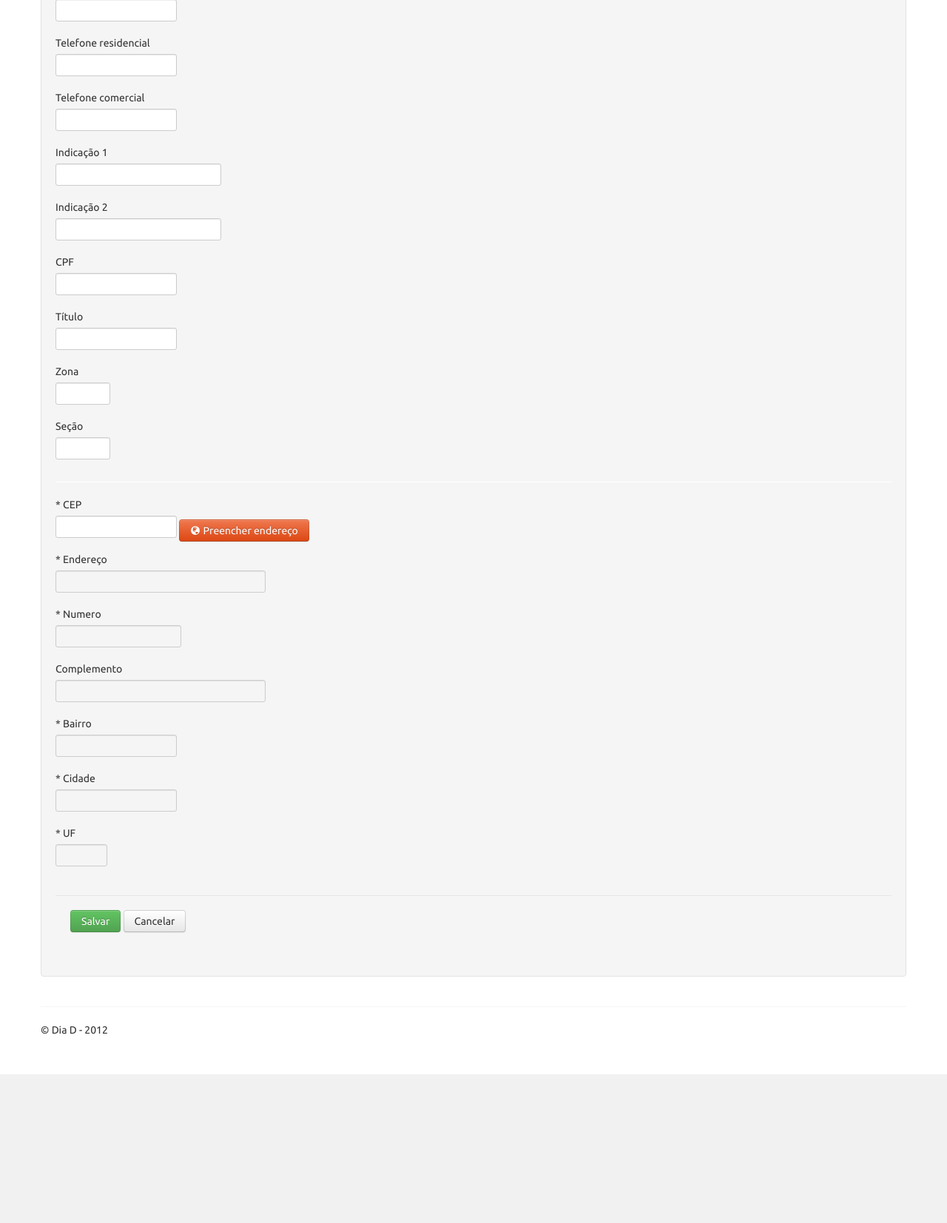
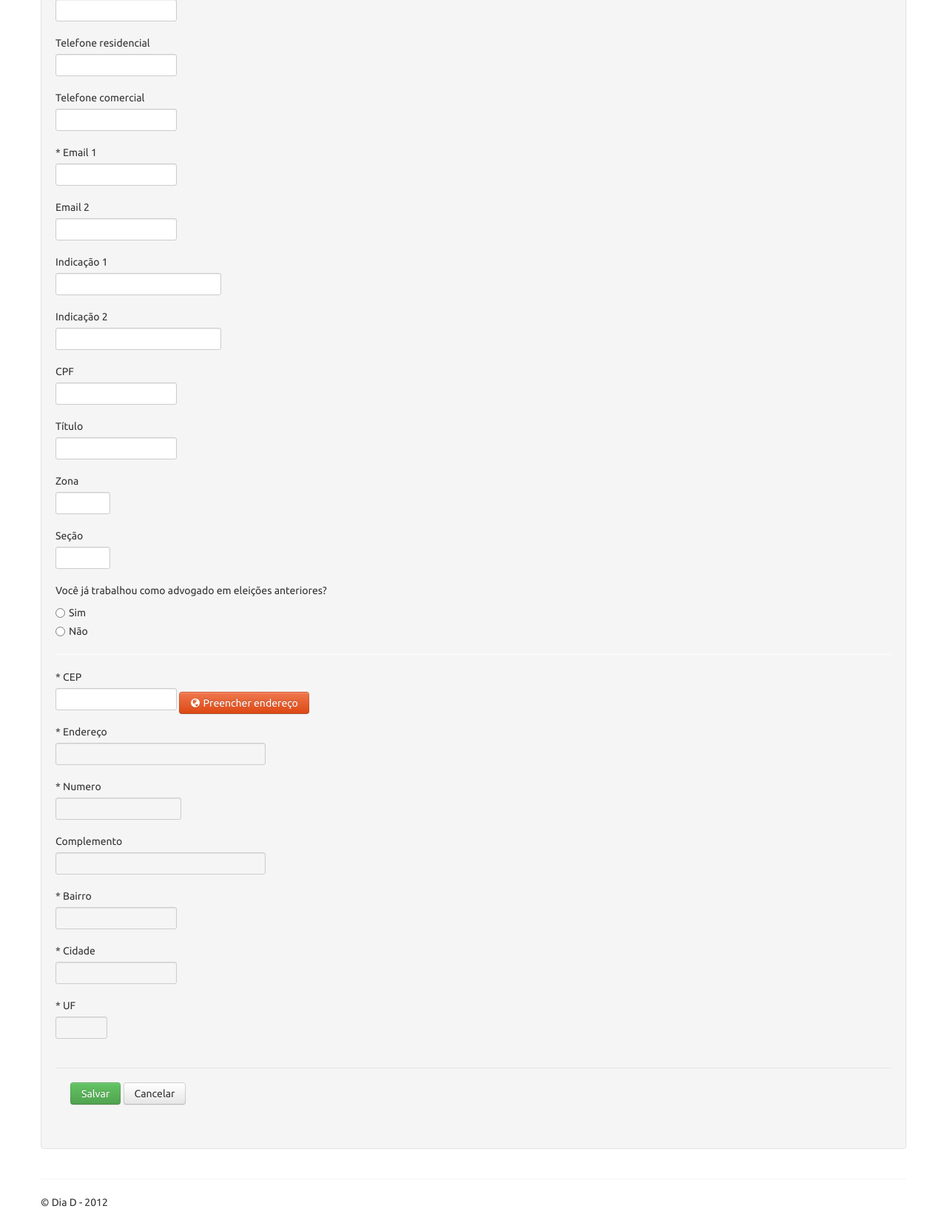
Before and after one commit to googlecode-mirror/dia-d-elect2012, a PHP site: page /advogado-cadastro.php in a window 1280 px wide. Shown: the part 511-2164 px from the top of the page at 74% size. Before the commit the page ends 1963 px from the top, so only its background shows below. Run offline with PHP 8.4, Linux system fonts and the light colour scheme; data that the repository does not hold is empty.

Commit message:
inclusão de campos em advogados

```diff
--- a/elect2012/advogado-cadastro.php
+++ b/elect2012/advogado-cadastro.php
@@ -80,6 +80,18 @@
 									</div>
 								</div>
 								<div class="control-group">
+									<label class="control-label" >* Email 1</label>
+									<div class="controls">
+										<input type="text"  class="input-medium required email" name="email1" value="<?php print  ($objeto)? $objeto->email1:""; ?>">
+									</div>
+								</div>
+								<div class="control-group">
+									<label class="control-label" >Email 2</label>
+									<div class="controls">
+										<input type="text"  class="input-medium email" name="email2" value="<?php print  ($objeto)? $objeto->email2:""; ?>">
+									</div>
+								</div>
+								<div class="control-group">
 									<label class="control-label" >Indicação 1</label>
 									<div class="controls">
 										<input type="text"  class="input-large required" name="indicacao1" value="<?php print  ($objeto)? $objeto->indicacao1:""; ?>">
@@ -115,7 +127,16 @@
 										<input type="text"  class="input-mini required" name="secao" value="<?php print  ($objeto)? $objeto->secao:""; ?>">
 									</div>
 								</div>
-
+								<div class="control-group">
+									<label class="control-label" for="eleicoesAnt">Você já trabalhou como advogado em eleições anteriores?</label>
+									<div class="controls">
+										<label class="radio">
+											<input type="radio" name="eleicoesAnt" value="1" <?php print($objeto->eleicoesAnt == "1")? "checked":""; ?>>Sim<br>
+										</label>
+										<label class="radio">
+											<input type="radio" name="eleicoesAnt" value="2" <?php print($objeto->eleicoesAnt == "2")? "checked":""; ?>>Não						        		</label>
+									</div>
+								</div>
 								<hr/>
 								<div class="control-group">
 									<label class="control-label" for="cep">* CEP</label>
@@ -166,7 +187,6 @@
 										<input type="text" class="span1 required" id="uf" name="uf" readonly="true" value="<?php print  ($objeto)? $objeto->uf:"";  ?>">
 									</div>
 								</div>
-
 							</fieldset>
 							<div class="form-actions">
 								<button type="submit" class="btn btn-success">Salvar</button>
```
Also changed, not shown: elect2012/cadastro-advogado.php (+24 -0 lines).
